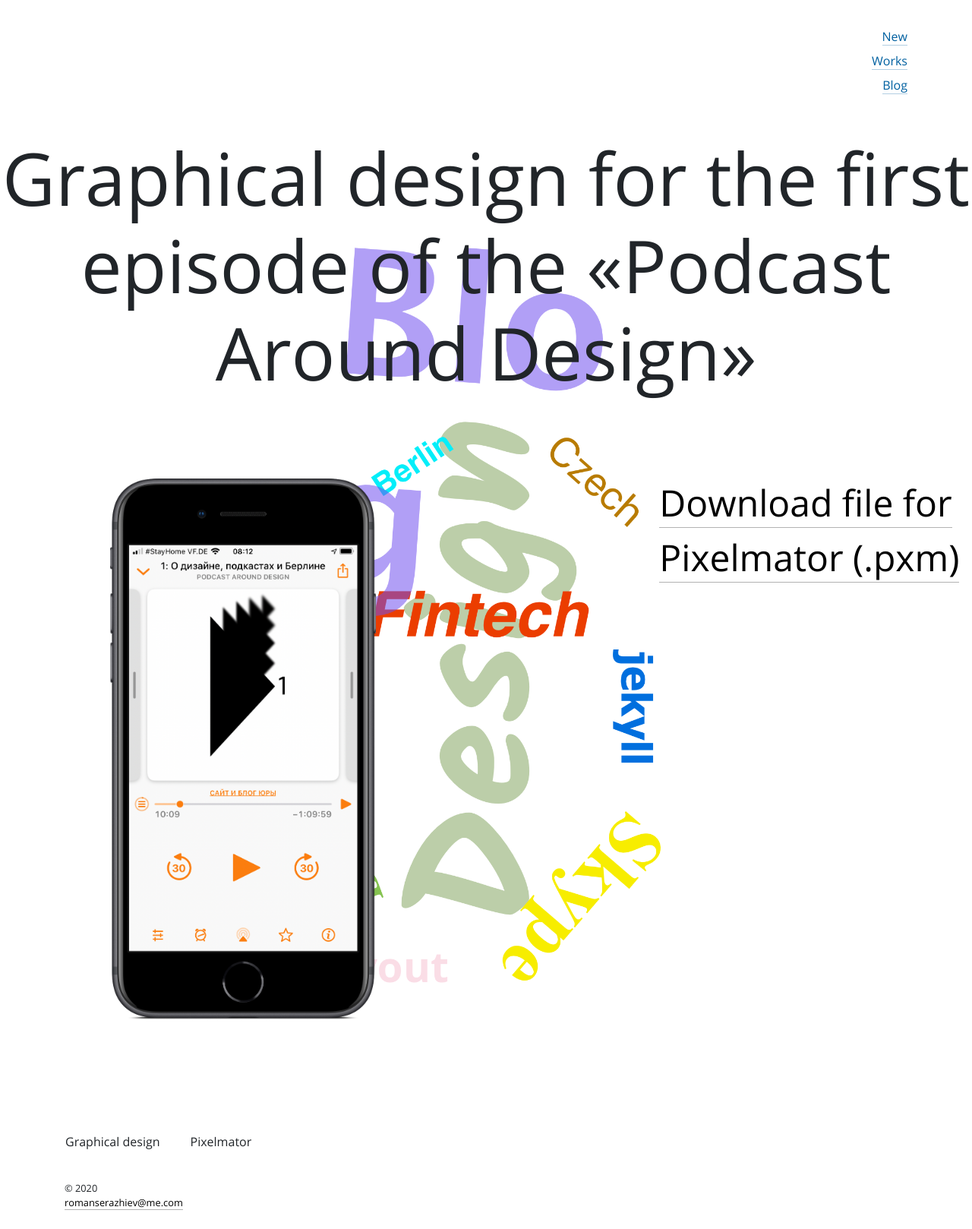
After one commit to romanserazhiev/portfolio, a Flask app: page /podcasts/around-design/ep1 in a window 1280 px wide. The commit adds this page. Shown: the whole page at 76% size. Run offline with Flask 2, Linux system fonts and the light colour scheme.

Commit message:
Added podcast cover page

```diff
--- a/application.py
+++ b/application.py
@@ -17,6 +17,11 @@
 def atlassianVirtualSummit():
   return render_template("atlassian-virtual-summit.html")
 
+@app.route("/podcasts/around-design/ep1")
+def podcastAroundDesignEp1():
+  title = 'Graphical design for the first episode of the \"Podcast Around Design\"'
+  return render_template("podcast_cover.html", title=title)
+
 # setting the static folder to root of the website when running in DEBUG (on local machine)
 # in PROD static resources should be handled by Apache or Nginx
 if app.config['DEBUG']:
--- a/styles/scss/_main-page.scss
+++ b/styles/scss/_main-page.scss
@@ -2,7 +2,7 @@
 
   font-family: "Open Sans", sans-serif;
 
-  .container {
+  .container, .container-fluid {
 
     a {
       text-decoration: none;
--- /dev/null
+++ b/styles/scss/_podcast-cover.scss
@@ -0,0 +1,66 @@
+.big-background{
+
+  background-image: url("../../images/works/podcasts/podcast_words.png");
+  background-position: center;
+  background-repeat: no-repeat;
+  background-size: 500px;
+
+  .giant {
+    font-size: 3rem;
+    padding-bottom: 6rem;
+  }
+
+  @include media-breakpoint-up(sm) {
+    .giant {
+      font-size: 3rem;
+    }
+  }
+
+  @include media-breakpoint-up(md) {
+    .giant {
+      font-size: 4rem;
+    }
+  }
+
+  @include media-breakpoint-up(lg) {
+    .giant {
+      font-size: 6rem;
+    }
+  }
+
+  .podcast-main-image {
+    margin-bottom: 3em;
+
+    .podcast-cover-image-iphone {
+      width: 350px;
+      margin-bottom: 5em;
+    }
+
+    .download-podcast-cover-link {
+      font-size: 3rem;
+    }
+
+    a:hover {
+      color: $link-color-hover;
+      border-color: $link-border-color-hover;
+    }
+  }
+
+  .podcast-iphone-cell {
+    text-align: center;
+  }
+
+  .podcast-words {
+    img {
+      max-height: 500px;
+    }
+  }
+}
+
+  .podcast-cover-image {
+    width: 300px;
+  }
+
+  .black-background {
+    background-color: $black;
+  }
--- a/styles/scss/main.scss
+++ b/styles/scss/main.scss
@@ -10,3 +10,4 @@
 @import 'footer';
 
 @import 'atlassian-virtual-summit';
+@import 'podcast-cover';
--- a/templates/base.html
+++ b/templates/base.html
@@ -3,7 +3,7 @@
   <head>
 
     {# CSS and JS links #}
-    <link rel="stylesheet" href="../styles/css/main.css">
+    <link rel="stylesheet" href="../../styles/css/main.css">
     <script src="https://code.jquery.com/jquery-3.4.1.slim.min.js" integrity="sha384-J6qa4849blE2+poT4WnyKhv5vZF5SrPo0iEjwBvKU7imGFAV0wwj1yYfoRSJoZ+n" crossorigin="anonymous"></script>
 
     {# additional CSS and JS files #}
--- /dev/null
+++ b/templates/podcast_cover.html
@@ -0,0 +1,35 @@
+{% extends "base.html" %}
+
+{# title of the page #}
+{% block title %}{{ title }}{% endblock title %}
+
+{# section with the list of works #}
+{% block content %}
+
+{# closing the container div from the base template to introduce a fluid div #}
+</div>
+
+<div class="container-fluid big-background">
+  <div class="row">
+    <h1 class="display-1 giant text-center">Graphical design for the first episode of&nbsp;the &laquo;Podcast Around Design&raquo;</h1>
+  </div>
+  <div class="row podcast-main-image justify-content-between">
+    <div class="col-md-6 podcast-iphone-cell">
+      <img class="podcast-cover-image-iphone" src="../../images/works/podcasts/podcast_iphone.png" />
+    </div>
+    <div class="col-lg-4">
+      <a class="download-podcast-cover-link" href="https://googlec.com">Download file for Pixelmator (.pxm)</a>
+    </div>
+  </div>
+</div>
+
+<div class="container">
+  <div class="row credits">
+    <span>Graphical design</span>
+    <ul class="dev-list">
+      <li>Pixelmator</li>
+    </ul>
+  </div>
+
+
+{% endblock content %}
--- a/templates/works_list.html
+++ b/templates/works_list.html
@@ -11,7 +11,7 @@
   'work_subtitle': 'Front-end development of&nbsp;the landing page'
   },
   {'item_count': 2,
-  'work_url': 'https://google.com',
+  'work_url': '/podcasts/around-design/ep1',
   'work_class': 'podcast-design-cover-01',
   'work_image_url_path': 'podcasts/podcast-design-artwork-01.png',
   'work_date': 'March 5',
```
Also changed, not shown: images/works/podcasts/podcast_iphone.png (added), images/works/podcasts/podcast_words.png (added), styles/css/main.css, 2 other files.
